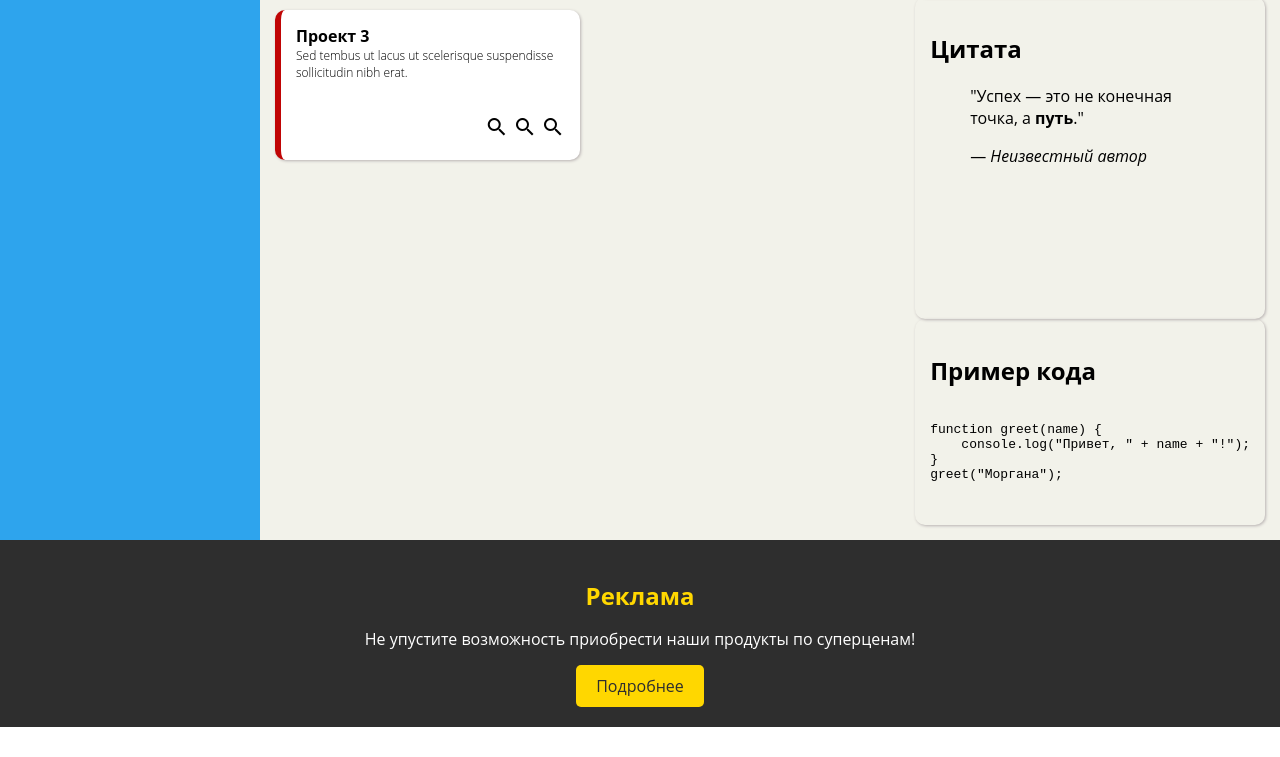
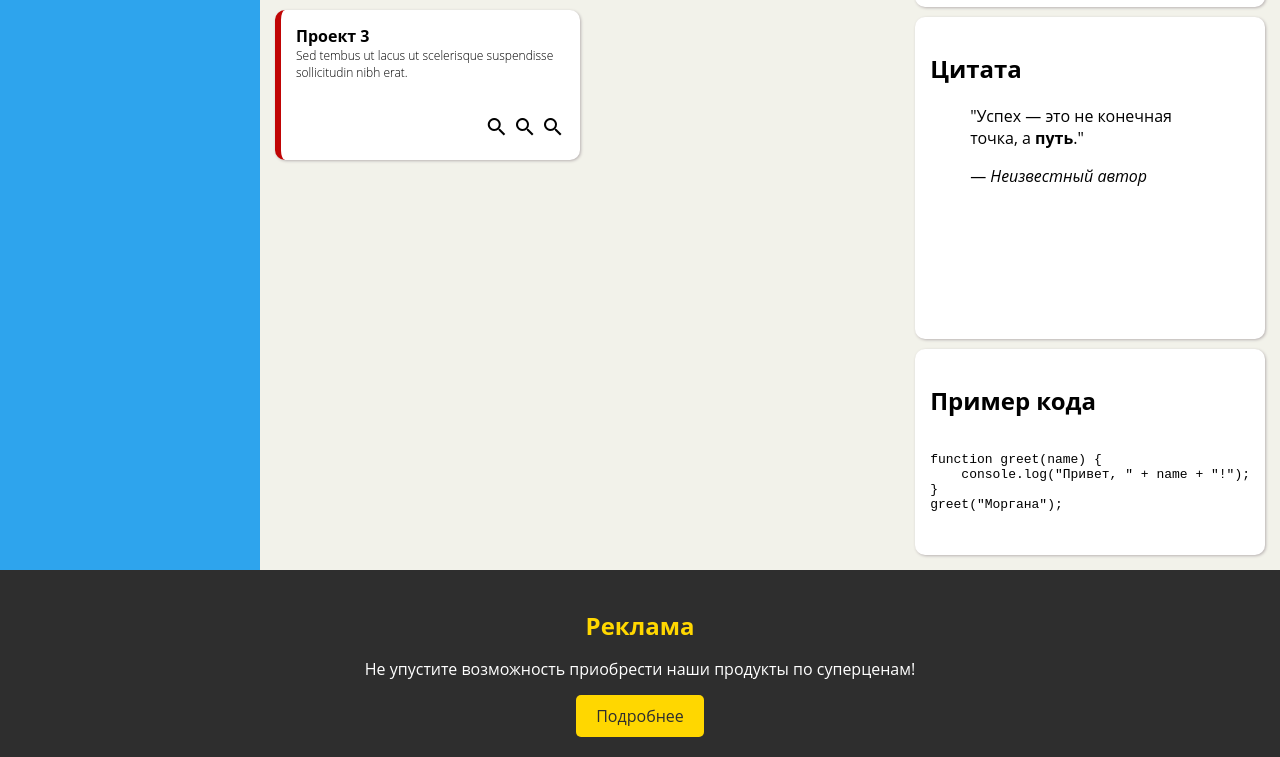
Before and after one commit to theSirD/frontendLabs, a plain HTML site: page index.html in a window 1280 px wide. Shown: the part 668-1425 px from the top of the page. Before the commit the page ends 1395 px from the top, so only its background shows below. Drawn offline with Linux system fonts and the light colour scheme.

Commit message:
fix: minor style fixes

```diff
--- a/style.css
+++ b/style.css
@@ -38,6 +38,7 @@ header {
   grid-row: 1/2;
   grid-column: 2 / span 3;
 }
+
 .header-1 {
   grid-row: 1/2;
   grid-column: 2 / span 3;
@@ -182,6 +183,7 @@ header {
   grid-template-rows: 1fr 0.1fr 1fr;
   padding-top: 15px;
   padding-bottom: 15px;
+  gap: 10px;
 }
 
 .main-side-info > * {
@@ -207,6 +209,12 @@ header {
 
 .trends-items p {
   font-size: 10px;
+}
+
+.graphics,
+.quote,
+.code-snippet {
+  background-color: white;
 }
 
 .footer {
```
